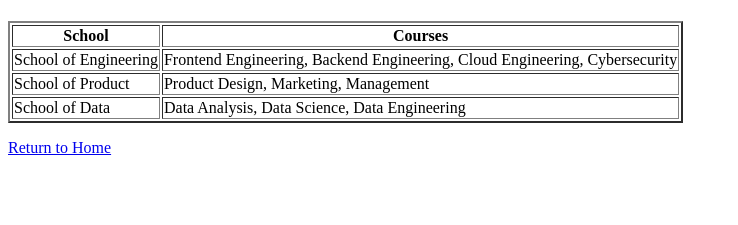
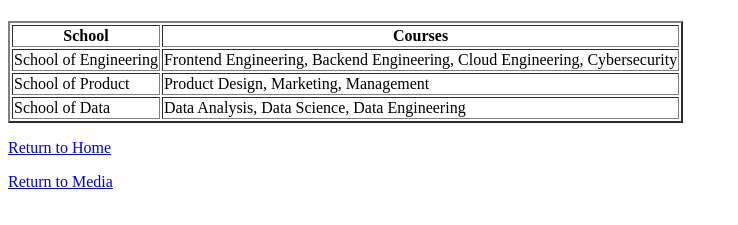
Before and after one commit to future-stacks/ALTSchool-Projects, a plain HTML site: page table.html in a window 1280 px wide. Shown: the part 59-284 px from the top of the page, without its empty margins (0-738 px from the left). Drawn offline with Linux system fonts and the light colour scheme.

Commit message:
Update table.html

```diff
--- a/table.html
+++ b/table.html
@@ -33,5 +33,6 @@
     </table>
 
     <p><a href="index.html">Return to Home</a></p>
+    <p><a href="media.html">Return to Media</a></p>
 </body>
 </html>
```
